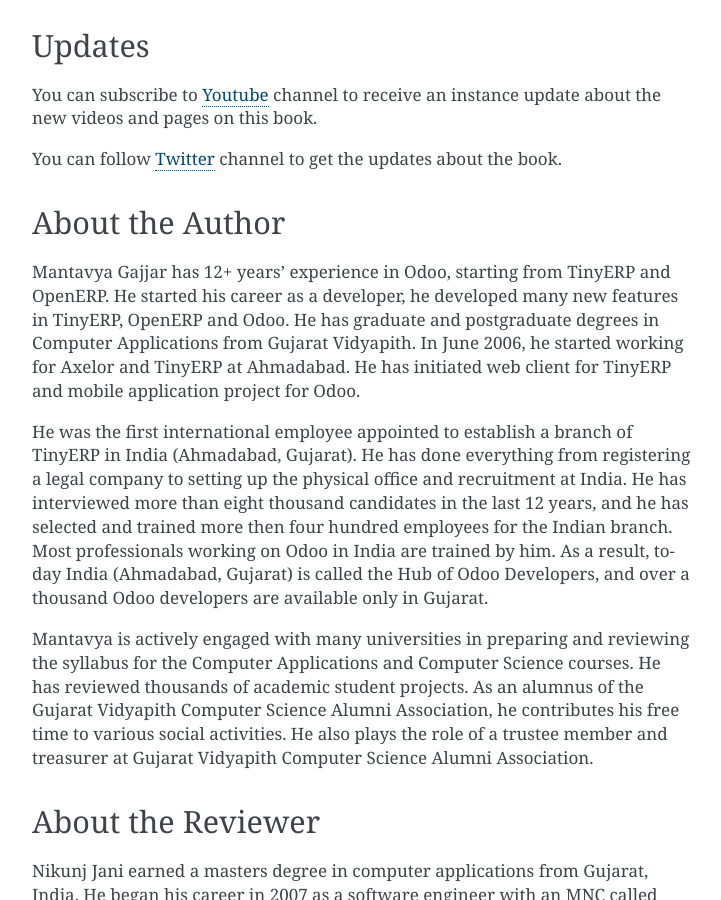
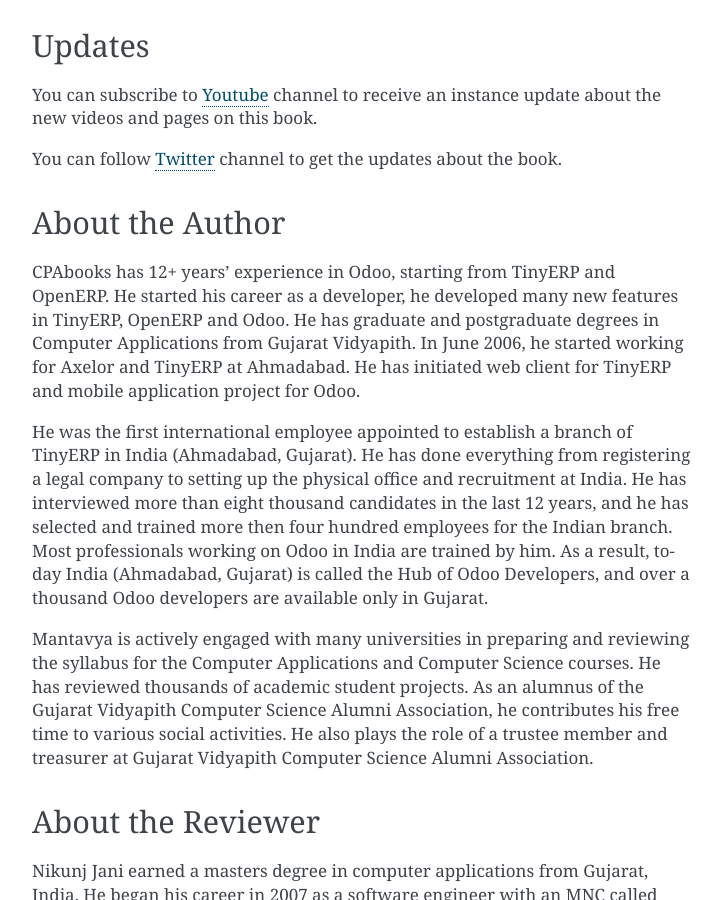
Before and after one commit to cpabooks/cpabooks-docs, a Sphinx documentation site: the page built from docs/about.rst, in a window 1280 px wide and 900 px high, scrolled down 1087 px. Shown: the whole window, without its empty margins (388-1109 px from the left). Built offline with Sphinx 7.4.7, drawn with Linux system fonts in a browser that asks for light colours; pages that are not in the unit, such as notebooks, are missing from menus; some of the changed text lies outside the part shown.

Commit message:
change copyright

```diff
--- a/docs/about.rst
+++ b/docs/about.rst
@@ -1,7 +1,7 @@
 .. _about:
 
 .. meta::
-   :description: Title: Odoo 14 Best Practices, Author: Mantavya Gajjar, Category: Books, Price: Free
+   :description: Title: Odoo 14 Best Practices, Author: CPAbooks, Category: Books, Price: Free
    :keywords: Odoo Online Book, Odoo Functional Book, Odoo CookBook, Implement Odoo Version 12.0, Mantavya, Gajjar
 
 .. index::
@@ -77,7 +77,7 @@
 About the Author
 ================
 
-Mantavya Gajjar has 12+ years’ experience in Odoo, starting from TinyERP
+CPAbooks has 12+ years’ experience in Odoo, starting from TinyERP
 and OpenERP. He started his career as a developer, he developed many new
 features in TinyERP, OpenERP and Odoo. He has graduate and postgraduate
 degrees in Computer Applications from Gujarat Vidyapith. In June 2006,
--- a/docs/conf.py
+++ b/docs/conf.py
@@ -55,8 +55,8 @@
 
 # General information about the project.
 project = u'Odoo'
-copyright = u'Mantavya Gajjar'
-author = u'Mantavya Gajjar'
+copyright = u'CPAbooks'
+author = u'CPAbooks'
 
 # The version info for the project you're documenting, acts as replacement for
 # |version| and |release|, also used in various other places throughout the
```
